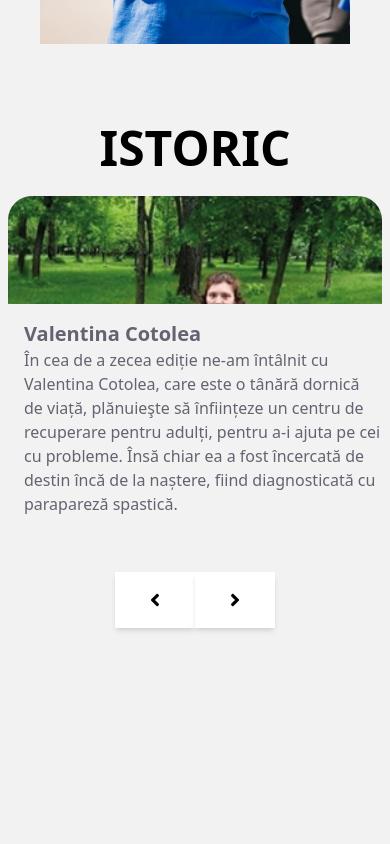
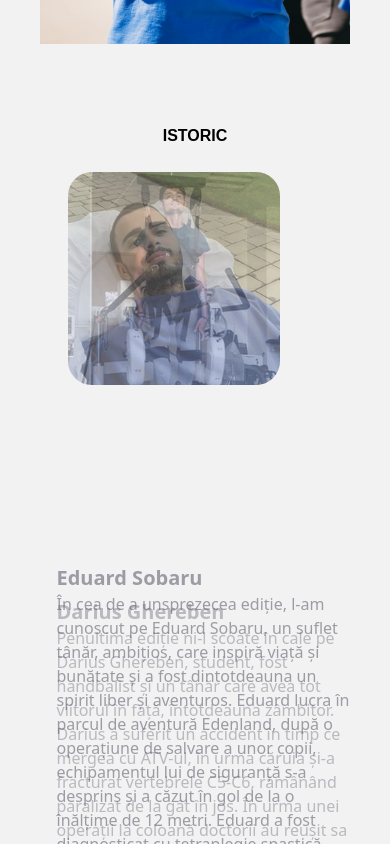
Before and after one commit to ConducereIT/APV, a React (Vite) app in the folder client/: page /about in a window 390 px wide. Shown: the part 2120-2964 px from the top of the page. Built offline with nearby package versions, Linux system fonts and the light colour scheme.

Commit message:
Ajusted responsive for phone size

```diff
--- a/client/src/components/Gallery.component.tsx
+++ b/client/src/components/Gallery.component.tsx
@@ -85,14 +85,14 @@ function Gallery() {
 
   return (
     <div>
-      <h2 className="text-center text-4xl font-bold">Galerie foto</h2>
-      <div className="grid grid-cols-1 gap-2 sm:grid-cols-2 md:grid-cols-3 lg:grid-cols-3 xl:grid-cols-3 mx-4 sm:mx-8 md:mx-20 my-20">
+      <h2 className="text-center md:text-4xl font-barlow font-bold">Galerie foto</h2>
+      <div className="grid grid-cols-1 gap-2 mx-10 sm:grid-cols-2 md:grid-cols-3 sm:mx-8 md:mx-20 my-2.5">
         {poze.map(({ image }, index) => (
           <div key={index} className="flex flex-wrap justify-center">
             <div className="flex justify-center relative">
               <img
                 onClick={() => openFullscreen(index)}
-                className="h-auto max-w-full rounded-lg object-cover object-center cursor-pointer"
+                className="h-full max-w-full rounded-lg object-cover object-center cursor-pointer"
                 src={image}
                 alt="gallery-photo"
               />
--- a/client/src/components/Istoric.component.tsx
+++ b/client/src/components/Istoric.component.tsx
@@ -27,10 +27,10 @@ const Carousel: React.FC<CarouselProps> = ({ items }) => {
   }, [isHovered]);
 
   useEffect(() => {
-    if (timer >= 6500 && timer <= 7000) {
+    if (timer >= 2500 && timer <= 3000) {
       setCurrentIndex((prevIndex) => (prevIndex + 1) % items.length);
     }
-    if (timer >= 7000) {
+    if (timer >= 3000) {
       setTimer(0);
     }
   }, [timer, items.length]);
@@ -47,46 +47,47 @@ const Carousel: React.FC<CarouselProps> = ({ items }) => {
 
   return (
     <div
-      className="flex flex-col sm:h-1/6 items-center justify-center"
-      onMouseEnter={() => setIsHovered(true)}
-      onMouseLeave={() => setIsHovered(false)}
+      className="flex flex-col h-full sm:h-1/6 md:h-full items-center justify-center"
     >
-      <h2 className="font-bold text-5xl align-middle text-pretty text-center mb-4">ISTORIC</h2>
-      <div className="relative w-full max-w-screen-lg h-96 overflow-hidden">
+      <h2 className="font-bold md:text-5xl w-full font-barlow align-middle text-pretty text-center mb-4">ISTORIC</h2>
+      <div className="relative w-full max-w-screen-lg h-screen md:h-96 overflow-hidden"
+        onMouseEnter={() => setIsHovered(true)}
+        onMouseLeave={() => setIsHovered(false)}
+      >
         {items.map((item: CarouselItem, index: number) => (
           <div
             key={index}
-            className="absolute top-0 left-0 w-full h-full flex items-center justify-center"
+            className="absolute top-0 left-0 w-full h-screen flex items-center justify-center"
             style={{
               opacity: index === currentIndex ? 1 : 0,
               transition: 'opacity 1.5s ease-in-out',
             }}
           >
-            <div className="w-full max-w-screen-lg h-96 flex items-center justify-center flex-col md:flex-row">
-              <div className="w-full md:w-1/3 p-2 overflow-hidden h-48 md:h-full aspect-w-1 aspect-h-1 rounded-lg">
+            <div className="w-5/6 h-full md:h-full max-w-screen-lg flex items-center justify-center flex-col md:flex-row">
+              <div className="w-5/6 md:w-1/3 p-2 overflow-hidden h-screen md:h-full aspect-w-1 aspect-h-1 rounded-lg">
                 <div className="aspect-w-1 aspect-h-1 rounded-lg">
                   <img
                     src={item.photo}
                     alt={item.text}
-                    className="w-full h-full object-cover rounded-3xl"
+                    className="w-5/6 md:w-full h-full object-cover rounded-3xl"
                   />
                 </div>
               </div>
-              <div className="w-full md:w-2/3 p-4 text-black flex flex-col justify-between rounded-lg ml-4">
+              <div className="w-full h-screen md:w-2/3 p-4 text-black flex flex-col justify-between rounded-lg ml-4">
                 <div className="mb-10">
-                  <span className="text-xl font-bold">{item.name}</span>
-                  <p className="overflow-visible">{item.text}</p>
+                  <span className="text-xl w-1/6 md:w-full font-bold">{item.name}</span>
+                  <p className="overflow-visible h-1/6 md:full">{item.text}</p>
                 </div>
               </div>
             </div>
           </div>
         ))}
       </div>
-      <div className="flex justify-center mb-60 ">
-        <div className="bg-white rounded-none p-3 w-20 h-14 flex items-center justify-center hover:bg-gray-200 shadow-md cursor-pointer mb-4" onClick={goToPrevSlide}>
+      <div className="flex w-5/6 md:w-full justify-center mb-60 ">
+        <div className="bg-white rounded-none p-4 w-10 h-3 md:w-20 md:h-14 flex items-center justify-center hover:bg-gray-200 shadow-md cursor-pointer mb-4" onClick={goToPrevSlide}>
           <FaAngleLeft className="text-xl" />
         </div>
-        <div className="bg-white rounded-none p-3 w-20 h-14 flex items-center justify-center hover:bg-gray-200 shadow-md cursor-pointer ml-0 mb-4" onClick={goToNextSlide}>
+        <div className="bg-white rounded-none p-4 w-10 h-3 md:w-20 md:h-14 flex items-center justify-center hover:bg-gray-200 shadow-md cursor-pointer ml-0 mb-4" onClick={goToNextSlide}>
           <FaAngleRight className="text-xl" />
         </div>
       </div>
```
